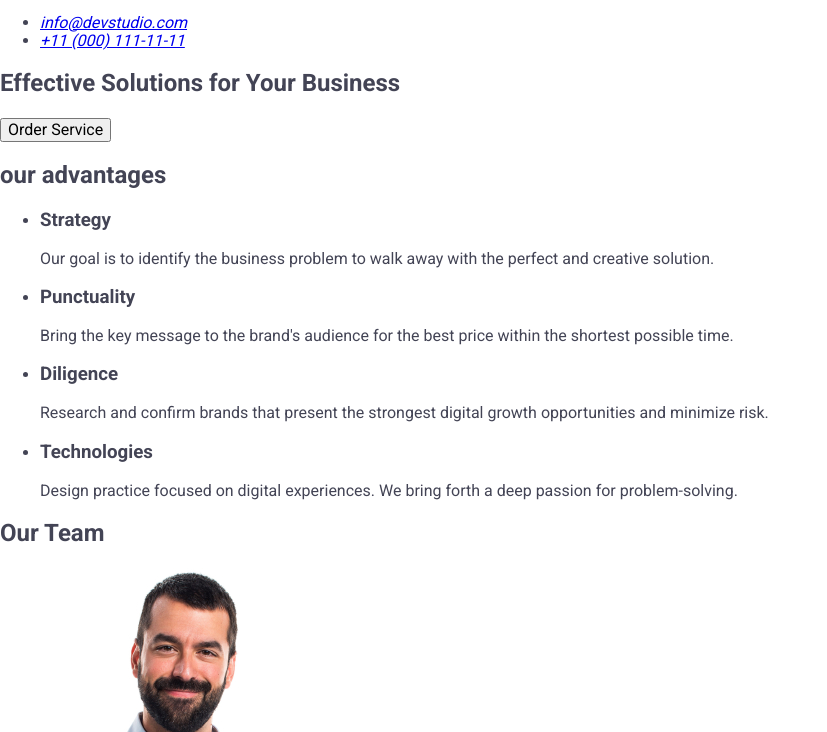
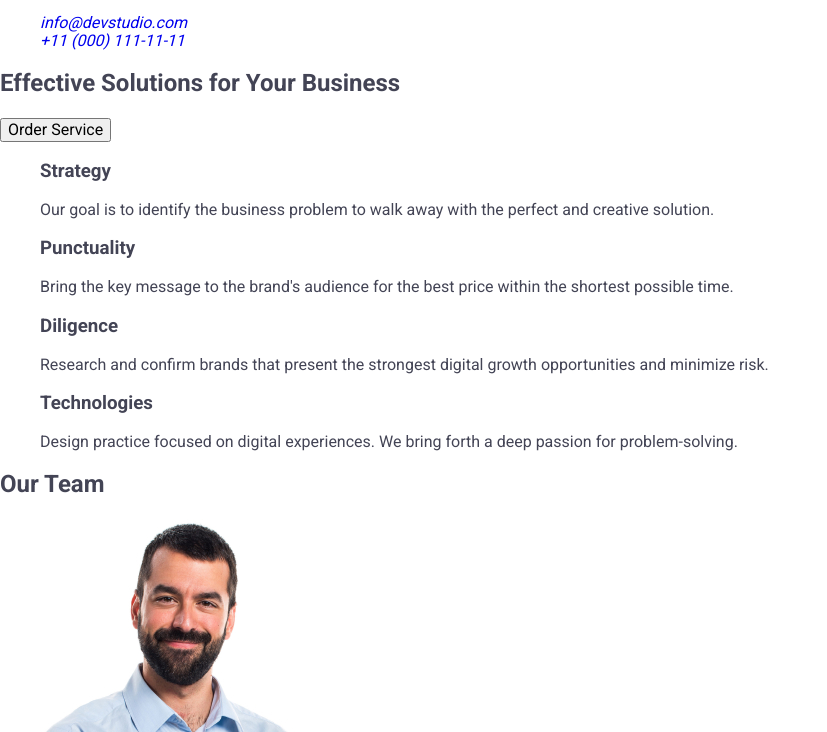
Before and after one commit to DariaPuhach/goit-markup-hw-02, a plain HTML site: page index.html in a window 1280 px wide. Shown: the part 92-824 px from the top of the page, without its empty margins (0-827 px from the left). Drawn offline with nearby package versions, Linux system fonts and the light colour scheme.

Commit message:
add body styles

```diff
--- a/css/styles.css
+++ b/css/styles.css
@@ -1,5 +1,39 @@
+:root {
+    --c-brand:#4D5AE5;;
+    --c-primary: #2E2F42;
+    --c-primary-light: #F4F4FD;
+    --c-background: #2E2F42;
+    --c-background-light: #FFF;
+}
+
+
 body{
     font-family: "Roboto", sans-serif;
     color: #434455;
     background-color: #FFFFFF;
 }
+
+a {
+    text-decoration: none;
+}
+
+ul {
+    list-style-type: none;
+}
+
+button {
+    font-family: inherit;
+}
+
+.visually-hidden {
+    position: absolute;
+    width: 1px;
+    height: 1px;
+    margin: -1px;
+    border: 0;
+    padding: 0;
+    white-space: nowrap;
+    clip-path: inset(100%);
+    clip: rect(0 0 0 0);
+    overflow: hidden;
+}
--- a/index.html
+++ b/index.html
@@ -43,7 +43,7 @@
             <button type="button">Order Service</button>
             </section>
                 <section>
-                    <h2>our advantages</h2>
+                    <h2 class="visually-hidden">our advantages</h2>
                     <ul>
                         <li>
                     <h3>Strategy</h3>
```
